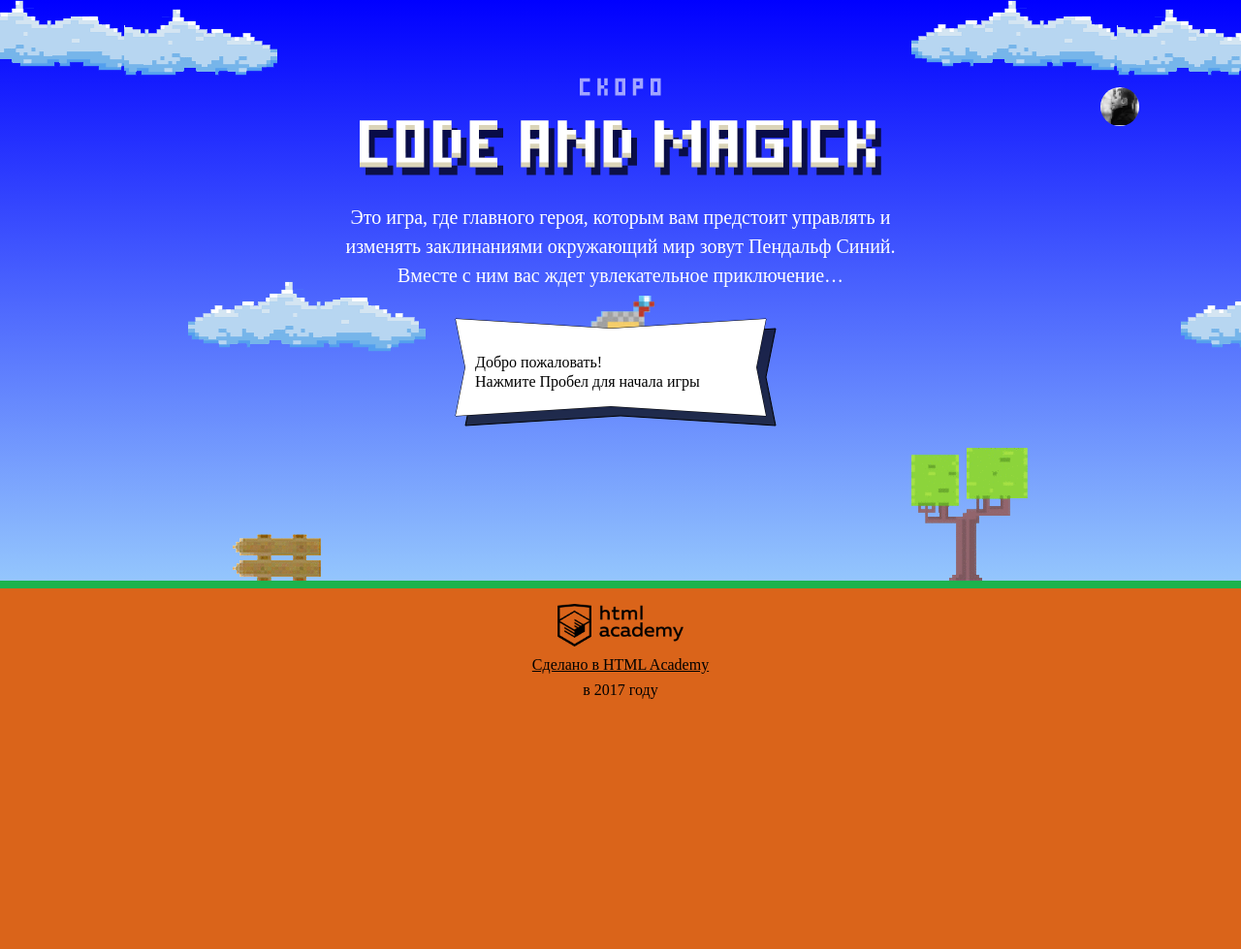
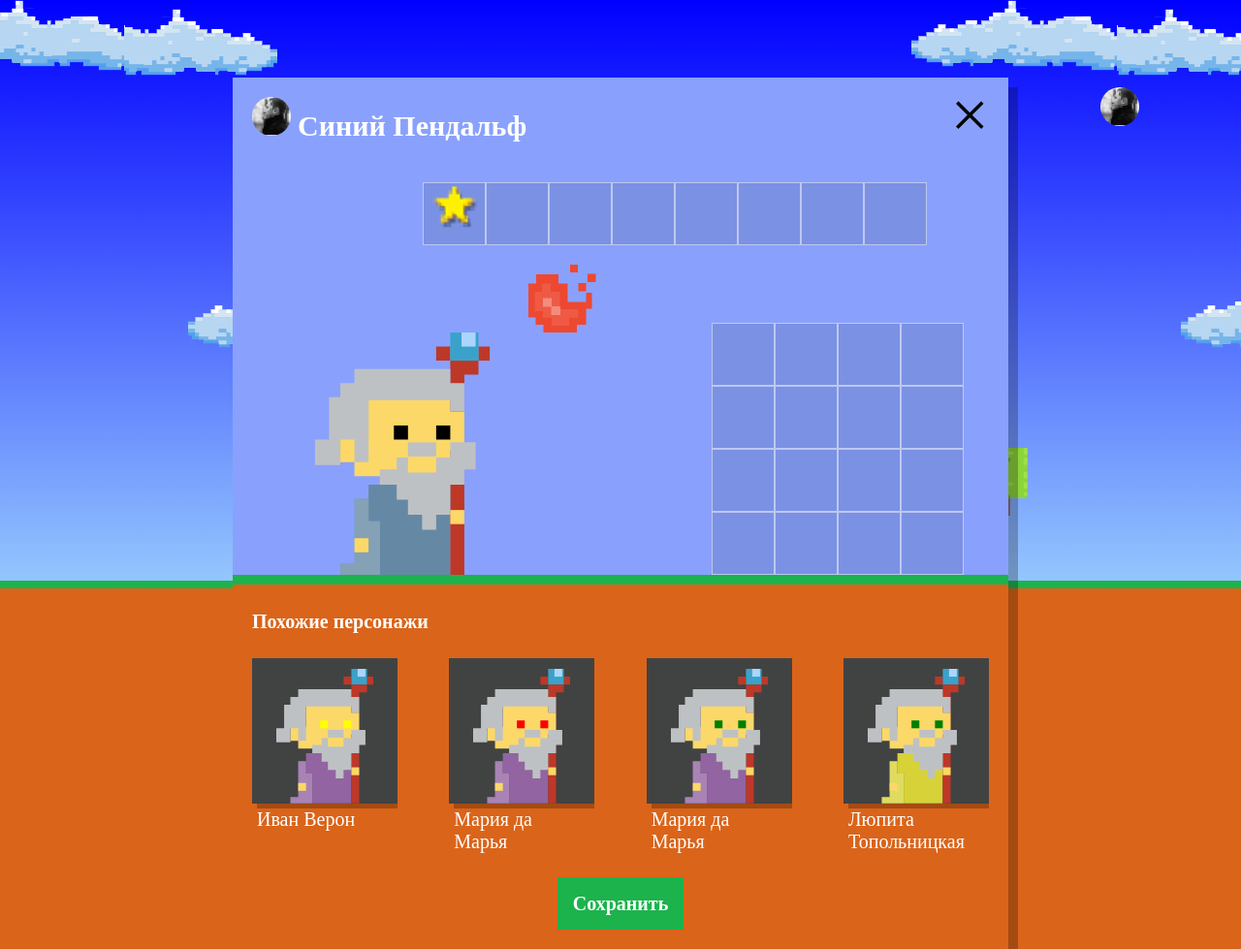
Before and after one commit to artytrik/Code-and-magick, a website: page index.html in a window 1280 px wide. Shown: the whole page at 97% size. Before the commit the page ends 800 px from the top, so only its background shows below. Drawn offline with Linux system fonts and the light colour scheme; a web font is replaced by a local one.

Commit message:
Сделал блок генерации волшебников

```diff
--- a/index.html
+++ b/index.html
@@ -200,6 +200,7 @@
 </script>
 <script src="js/stat.js"></script>
 <script src="js/game.js"></script>
+<script src="js/setup.js"></script>
 
 </body>
 </html>
--- /dev/null
+++ b/js/setup.js
@@ -0,0 +1,85 @@
+'use strict';
+
+var FIRST_NAMES = ['Иван',
+  'Хуан Себастьян',
+  'Мария',
+  'Кристоф',
+  'Виктор',
+  'Юлия',
+  'Люпита',
+  'Вашингтон'];
+
+var SECOND_NAMES = ['да Марья',
+  'Верон',
+  'Мирабелла',
+  'Вальц',
+  'Онопко',
+  'Топольницкая',
+  'Нионго',
+  'Ирвинг'];
+
+var COAT_COLORS = [
+  'rgb(101, 137, 164)',
+  'rgb(241, 43, 107)',
+  'rgb(146, 100, 161)',
+  'rgb(56, 159, 117)',
+  'rgb(215, 210, 55)',
+  'rgb(0, 0, 0)'
+];
+
+var EYE_COLORS = [
+  'black',
+  'red',
+  'blue',
+  'yellow',
+  'green'
+];
+
+var userDialog = document.querySelector('.setup');
+userDialog.classList.remove('hidden');
+
+var similarListElement = document.querySelector('.setup-similar-list');
+
+var similarWizardTemplate = document.querySelector('#similar-wizard-template')
+  .content
+  .querySelector('.setup-similar-item');
+
+var getRandomItem = function (array) {
+  var randomItem = array[Math.floor(Math.random() * array.length)];
+  return randomItem;
+};
+
+var createWizards = function (length) {
+  for (var i = 0, wizards = []; i < length; i++) {
+    wizards.push({
+      name: getRandomItem(FIRST_NAMES) + ' ' + getRandomItem(SECOND_NAMES),
+      coatColor: getRandomItem(COAT_COLORS),
+      eyesColor: getRandomItem(EYE_COLORS)
+    });
+  }
+  return wizards;
+};
+
+var wizardsList = createWizards(4);
+
+var renderWizard = function (wizard) {
+  var wizardElement = similarWizardTemplate.cloneNode(true);
+
+  wizardElement.querySelector('.setup-similar-label').textContent = wizard.name;
+  wizardElement.querySelector('.wizard-coat').style.fill = wizard.coatColor;
+  wizardElement.querySelector('.wizard-eyes').style.fill = wizard.eyesColor;
+
+  return wizardElement;
+};
+
+var createElement = function () {
+  var fragment = document.createDocumentFragment();
+  for (var i = 0; i < wizardsList.length; i++) {
+    fragment.appendChild(renderWizard(wizardsList[i]));
+  }
+  similarListElement.appendChild(fragment);
+};
+
+createElement();
+
+userDialog.querySelector('.setup-similar').classList.remove('hidden');
```
